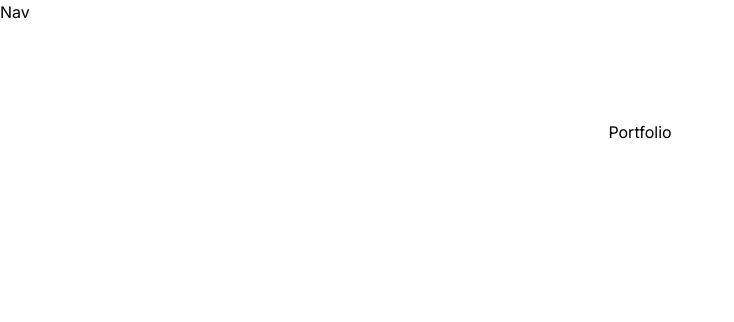
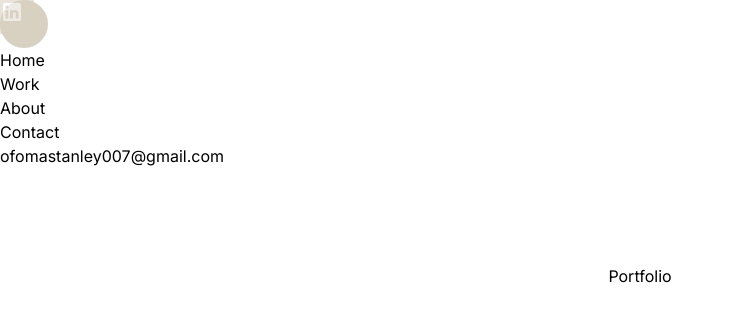
Before and after one commit to Maxwell011/portfolio-design, a Next.js app: page / in a window 1280 px wide. Shown: the top 322 px of the page, without its empty margins (0-734 px from the left). Built offline with nearby package versions, Linux system fonts and the light colour scheme.

Commit message:
Added social icons to the nav

```diff
--- a/src/app/components/Nav.tsx
+++ b/src/app/components/Nav.tsx
@@ -1,6 +1,31 @@
+import Linkedin from "../svg/Linkedin";
+
 const Nav = () => {
   return (
-    <div>Nav</div>
-  )
-}
-export default Nav
+    <>
+      <section>
+        {/* Social medial icon links */}
+        <div>
+          <div className="w-12 h-12 opacity-[0.29] bg-base rounded-3xl">
+            <div className="w-[34.286px] h-[34.286px] opacity-[0.58] bg-base rounded-[17.1429]">
+              <Linkedin />
+            </div>
+          </div>
+        </div>
+        <div>
+          <ul>
+            <li>Home</li>
+            <li>Work</li>
+            <li>About</li>
+            <li>Contact</li>
+          </ul>
+        </div>
+
+        <div>
+          <h2>ofomastanley007@gmail.com</h2>
+        </div>
+      </section>
+    </>
+  );
+};
+export default Nav;
```
